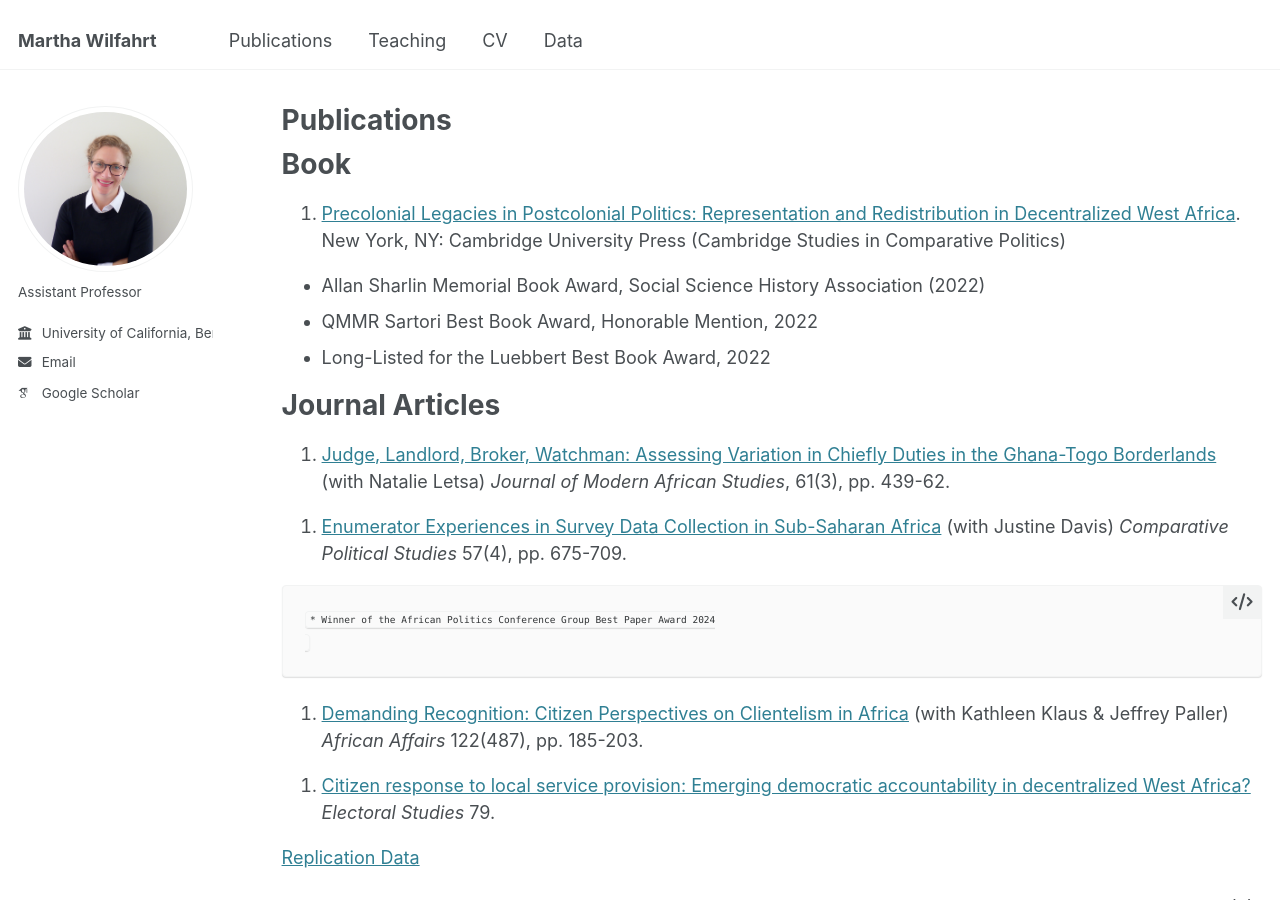
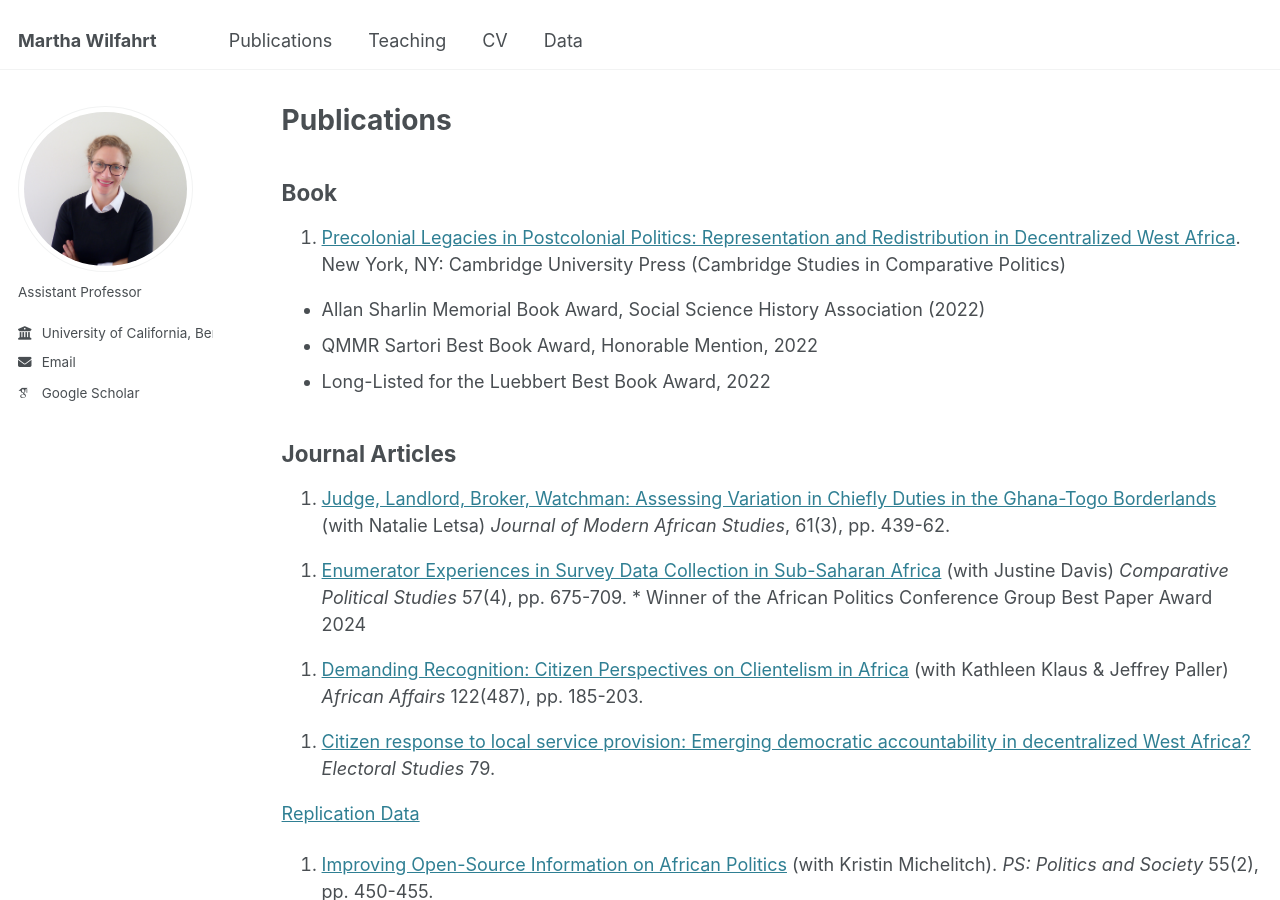
Before and after one commit to martha-wilfahrt/martha-wilfahrt.github.io, a Jekyll site: the page built from _pages/publications.md, in a window 1280 px wide and 900 px high. Built offline with Jekyll 4.4.1, drawn with Linux system fonts in a browser that asks for light colours; some web fonts are replaced.

```diff
--- a/_pages/publications.md
+++ b/_pages/publications.md
@@ -5,7 +5,7 @@ permalink: /publications/
 author_profile: true
 ---
 
-# Book #
+## Book ##
 
 2021. [Precolonial Legacies in Postcolonial Politics: Representation and Redistribution in Decentralized West Africa][]. New York, NY: Cambridge University Press (Cambridge Studies in Comparative Politics)
 
@@ -15,15 +15,15 @@ author_profile: true
    * QMMR Sartori Best Book Award, Honorable Mention, 2022
    * Long-Listed for the Luebbert Best Book Award, 2022
 
-# Journal Articles #
+## Journal Articles ##
 
 2023. [Judge, Landlord, Broker, Watchman: Assessing Variation in Chiefly Duties in the Ghana-Togo Borderlands][] (with Natalie Letsa) _Journal of Modern African Studies_, 61(3), pp. 439-62.
 
 [Judge, Landlord, Broker, Watchman: Assessing Variation in Chiefly Duties in the Ghana-Togo Borderlands]: https://doi.org/10.1017/S0022278X23000150
 
 2023. [Enumerator Experiences in Survey Data Collection in Sub-Saharan Africa][] (with Justine Davis) _Comparative Political Studies_ 57(4), pp. 675-709.
+    * Winner of the African Politics Conference Group Best Paper Award 2024
 
-    * Winner of the African Politics Conference Group Best Paper Award 2024
 
 [Enumerator Experiences in Survey Data Collection in Sub-Saharan Africa]: https://journals.sagepub.com/doi/10.1177/00104140231178735
 
@@ -74,7 +74,7 @@ author_profile: true
 
 [Popular Support for Democracy in Autocratic Regimes: A Micro-Level Analysis of Preferences]: http://www.ingentaconnect.com/contentone/cuny/cp/2018/00000050/00000002/art00006
 
-# Working Papers #
+## Working Papers ##
 A Precolonial Paradox: Rethinking Political Centralization and Its Legacies (_revise & resubmit_)
 
 Understanding the Sensitivity of Party Identification Questions in Polarized African Contexts (with Justine Davis) (_revise & resubmit_)
@@ -85,7 +85,7 @@ The Political Effects of Caste in Senegal (with Leonardo Arriola and Dominika Ko
 
 Guns, Garrisons, and Growth: Revisiting State Formation in Africa (with Leonardo Arriola, Igor Kolesnikov & Yosef Tadesse)
 
-# In Progress #
+## In Progress ##
 Reevaluating Legacies of Direct and Indirect Rule: Evidence from the Ghana-Togo Borderlands (with Natalie Letsa)
 
 Indigenous Slavery and Long-Run Inequality in Africa
```
